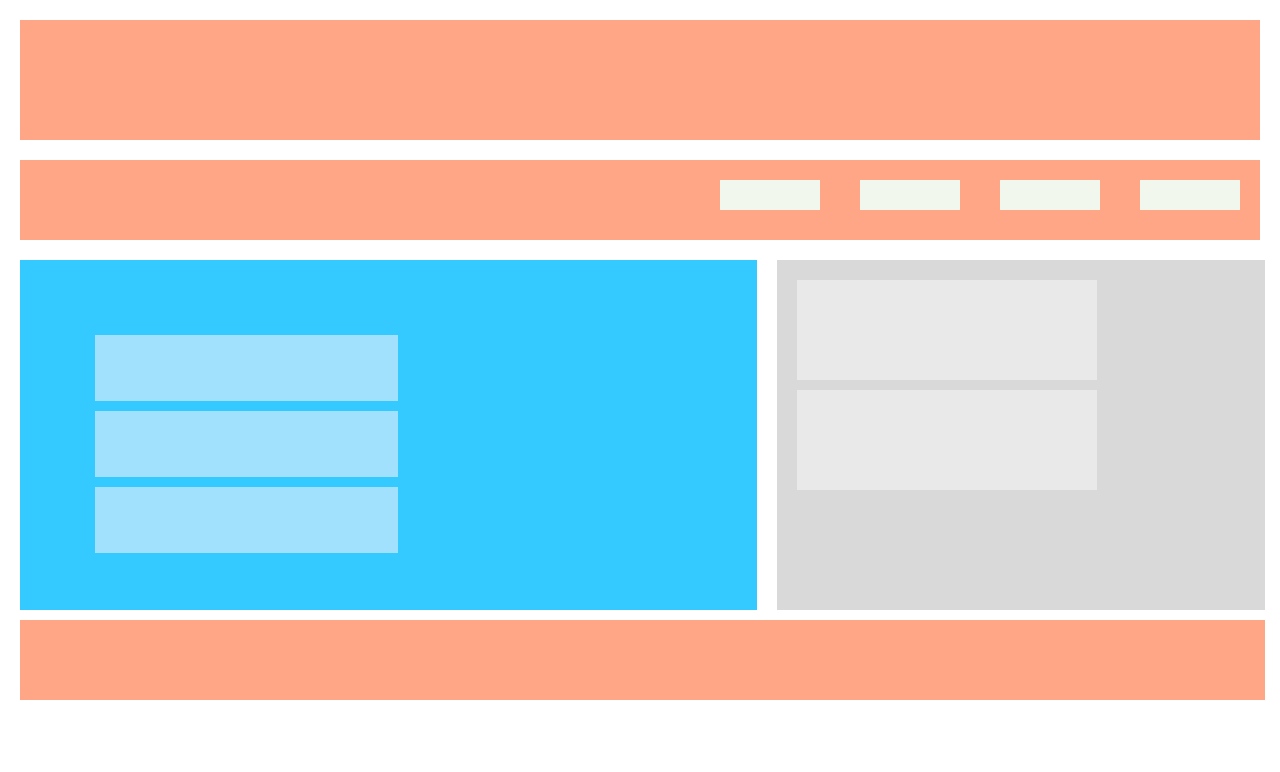
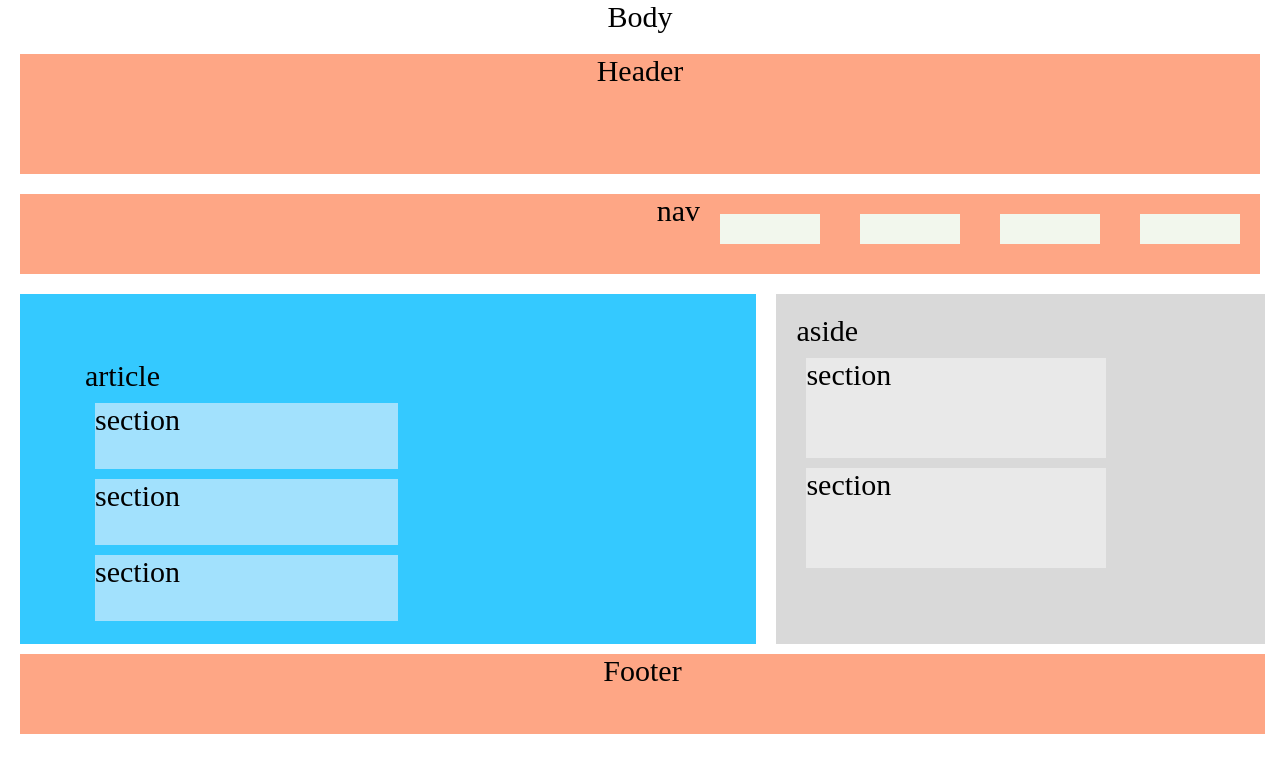
Before and after one commit to gkusumbe7/cssassg-2.github.io, a plain HTML site: page index.html in a window 1280 px wide. Drawn offline with Linux system fonts and the light colour scheme.

Commit message:
added code

```diff
--- a/index.html
+++ b/index.html
@@ -7,12 +7,13 @@
     <link rel="stylesheet" href="style.css">
 </head>
 <body>
-
+    <p style="text-align: center; font-size: 30px;">Body</p>
     <header>
-
+        <p style="text-align: center; font-size: 30px;">Header</p>
     </header>
 
     <div class="nav">
+        <p style="font-size: 30px;">nav</p>
         <div class="link"></div>
         <div class="link"></div>
         <div class="link"></div>
@@ -22,20 +23,22 @@
     <div class="article-aside">
 
         <article>
-            <section class="article-section"></section>
-            <section class="article-section"></section>
-            <section class="article-section"></section>
+            <p style="font-size: 30px;">article</p>
+            <section class="article-section"><p style="font-size: 30px;">section</p></section>
+            <section class="article-section"><p style="font-size: 30px;">section</p></section>
+            <section class="article-section"><p style="font-size: 30px;">section</p></section>
         </article>
 
         <aside>
-            <section class="aside-section"></section>
-            <section class="aside-section"></section>
+            <p style="font-size: 30px;">aside</p>
+            <section class="aside-section"><p style="font-size: 30px;">section</p></section>
+            <section class="aside-section"><p style="font-size: 30px;">section</p></section>
         </aside>
 
     </div>
 
     <footer>
-
+        <p style="text-align: center; font-size: 30px;">Footer</p>
     </footer>
 
 </body>
--- a/style.css
+++ b/style.css
@@ -56,7 +56,7 @@ aside{
     background-color: rgb(217,217,217);
     height: 350px;
     width: 40%;
-    padding: 10px;
+    padding: 20px;
 }
 
 .aside-section{
```
